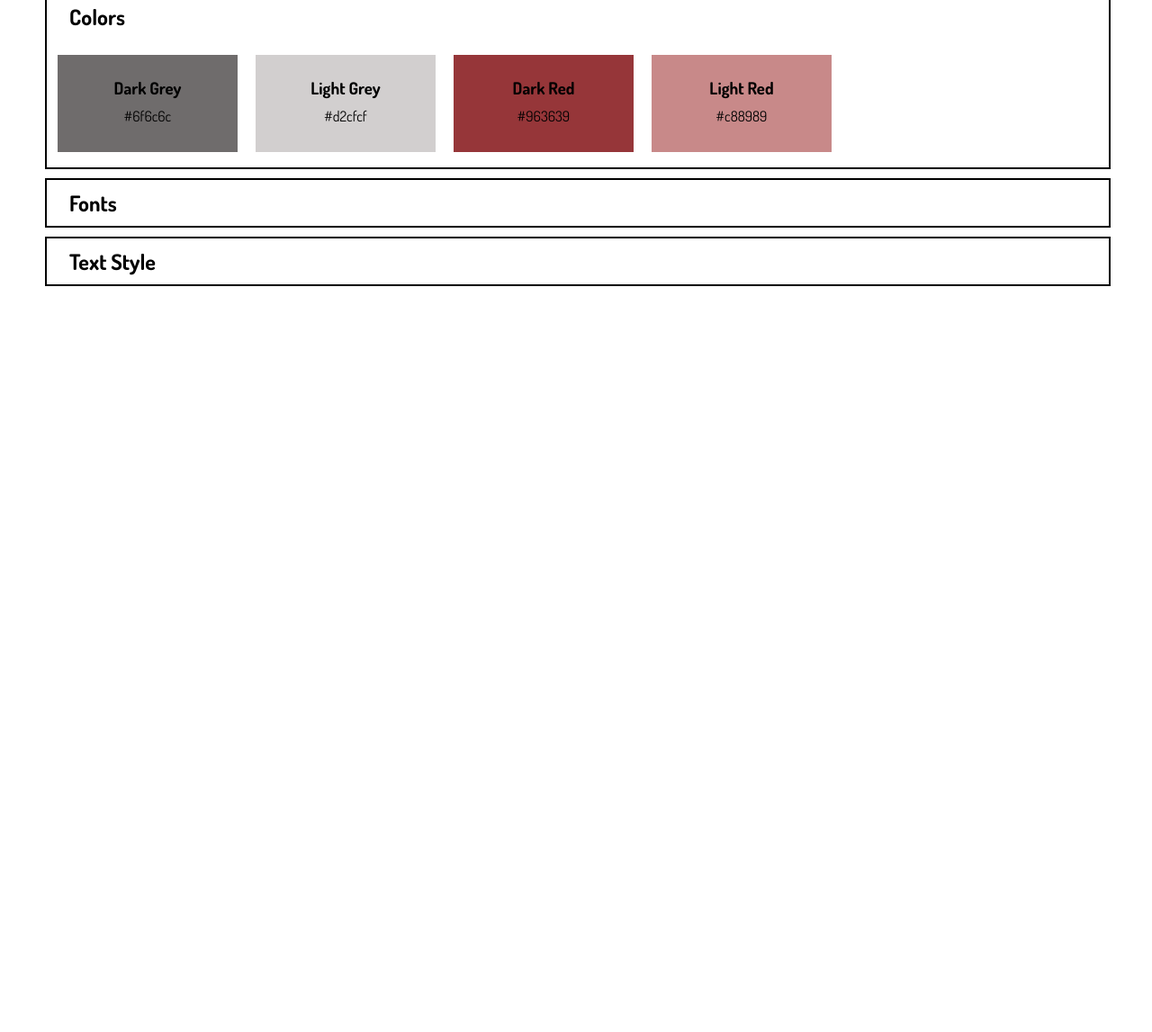
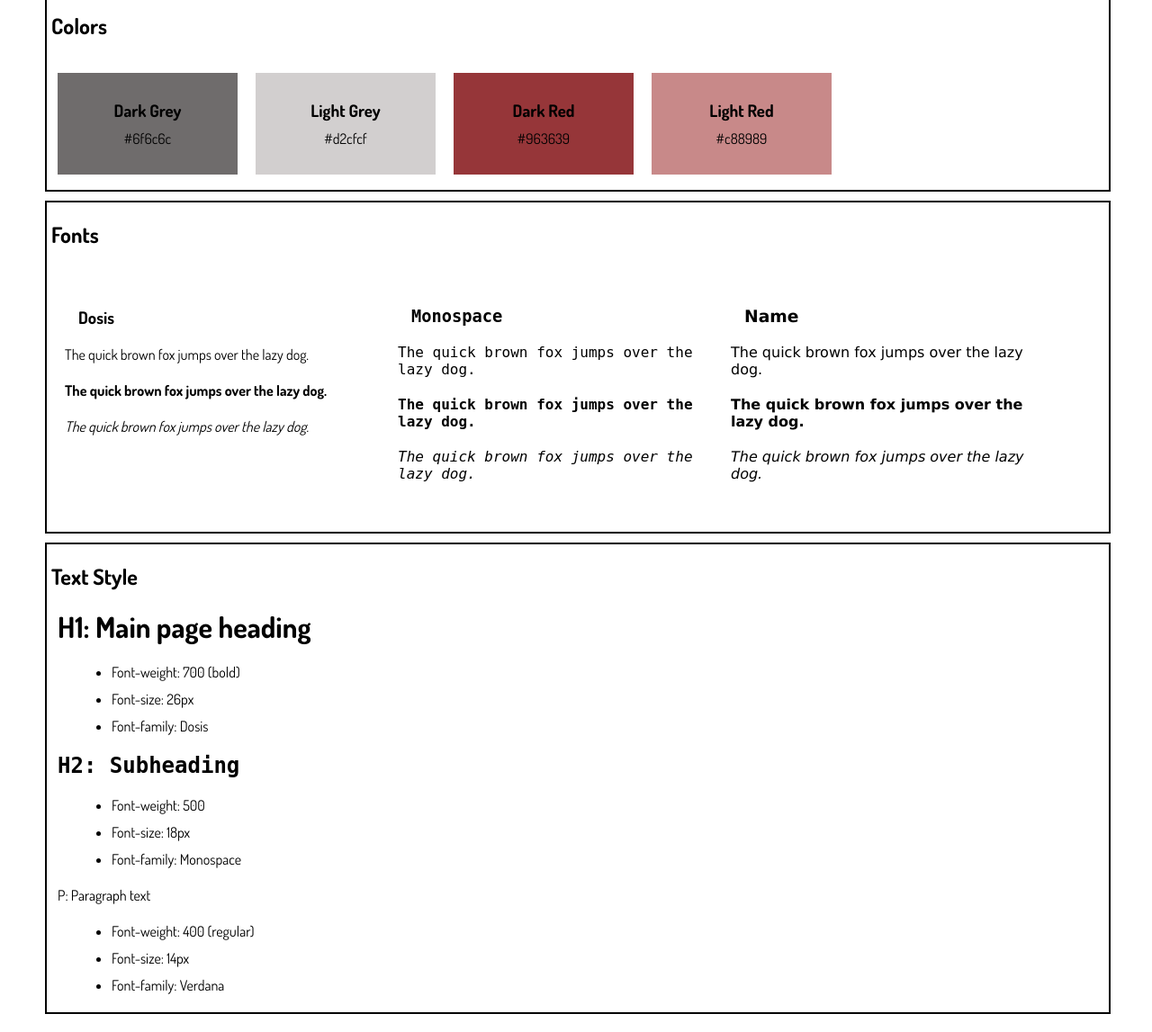
Before and after one commit to Dovile-Valciukiene/Website-Design-System, a plain HTML site: page index.html in a window 1280 px wide. Shown: the part 80-1227 px from the top of the page at 90% size. Before the commit the page ends 800 px from the top, so only its background shows below. Drawn offline with Linux system fonts and the light colour scheme.

Commit message:
update font and text parts

```diff
--- a/index.css
+++ b/index.css
@@ -18,11 +18,11 @@
     border: solid 2px;
     display: block;
     width: 100%;
-    margin-left: 0;;
+    margin-left: 0;
 }
 
-h3 {
-    margin: 5px;
+h2 {
+    margin: 20px 5px;
 
 }
 
@@ -57,7 +57,51 @@ h3 {
 }
 
 /*Font*/
+.font {
+    display: inline-flex;
+    flex-wrap: wrap;
+    margin: 15px 0;
+}
 
+.font div {
+    width: 350px;
+    margin: 20px 10px;;
+}
+
+.font p {
+    margin: 20px 10px;;
+}
+
+.bold {
+    font-weight: bold;
+}
+
+.italics {
+    font-style: italic;
+}
+
+.monospace {
+    font-family: "monospace";
+}
+
+.verdana {
+    font-family: "Verdana", Geneva, Tahoma, sans-serif;
+}
 
 
 /*Text*/
+.text {
+    margin: 2px;
+}
+
+.part {
+    margin: 20px 5px;
+}
+
+ul {
+    margin: 0;
+}
+
+ul {
+
+}
--- a/index.html
+++ b/index.html
@@ -40,15 +40,60 @@
             </div>
 
             <!--Fonts Section-->
-            <div class="section fonts">
+            <div class="section">
                 <h2>Fonts</h2>
+                 <div class="font">
+                    <div>
+                        <h3>Dosis</h3>
+                        <p>The quick brown fox jumps over the lazy dog.</p>
+                        <p class="bold">The quick brown fox jumps over the lazy dog.</p>
+                        <p class="italics">The quick brown fox jumps over the lazy dog.</p>
+                    </div>
+                     <div>
+                        <h3 class="monospace">Monospace</h3>
+                        <p class="monospace">The quick brown fox jumps over the lazy dog.</p>
+                        <p class="bold monospace">The quick brown fox jumps over the lazy dog.</p>
+                        <p class="italics monospace">The quick brown fox jumps over the lazy dog.</p>
+                    </div>
+                    <div>
+                        <h3 class="verdana">Name</h3>
+                        <p class="verdana">The quick brown fox jumps over the lazy dog.</p>
+                        <p class="bold verdana">The quick brown fox jumps over the lazy dog.</p>
+                        <p class="italics verdana">The quick brown fox jumps over the lazy dog.</p>
+                    </div>
+                 </div>
 
             </div>
 
             <!--Text Styles Section-->
-            <div class="section text">
+            <div class="section">
                 <h2>Text Style</h2>
-
+                <div class="text">
+                    <div class="heading part">
+                        <h1 class="part">H1: Main page heading</h1>
+                        <ul>
+                            <li>Font-weight: 700 (bold)</li>
+                            <li>Font-size: 26px</li>
+                            <li>Font-family: Dosis</li>
+                        </ul>
+                    </div>
+                    <div class="subheading part">
+                        <h2 class="monospace part">H2: Subheading</h2>
+                        <ul>
+                            <li>Font-weight: 500</li>
+                            <li>Font-size: 18px</li>
+                            <li>Font-family: Monospace</li>
+                        </ul>
+                    </div>
+                    <div class="paragraph part">
+                        <p class="verdona part">P: Paragraph text</pp>
+                        <ul>
+                            <li>Font-weight: 400 (regular)</li>
+                            <li>Font-size: 14px</li>
+                            <li>Font-family: Verdana</li>
+                        </ul>
+                    </div>
+                </div>
             </div>
         </div>
     </body>
```
